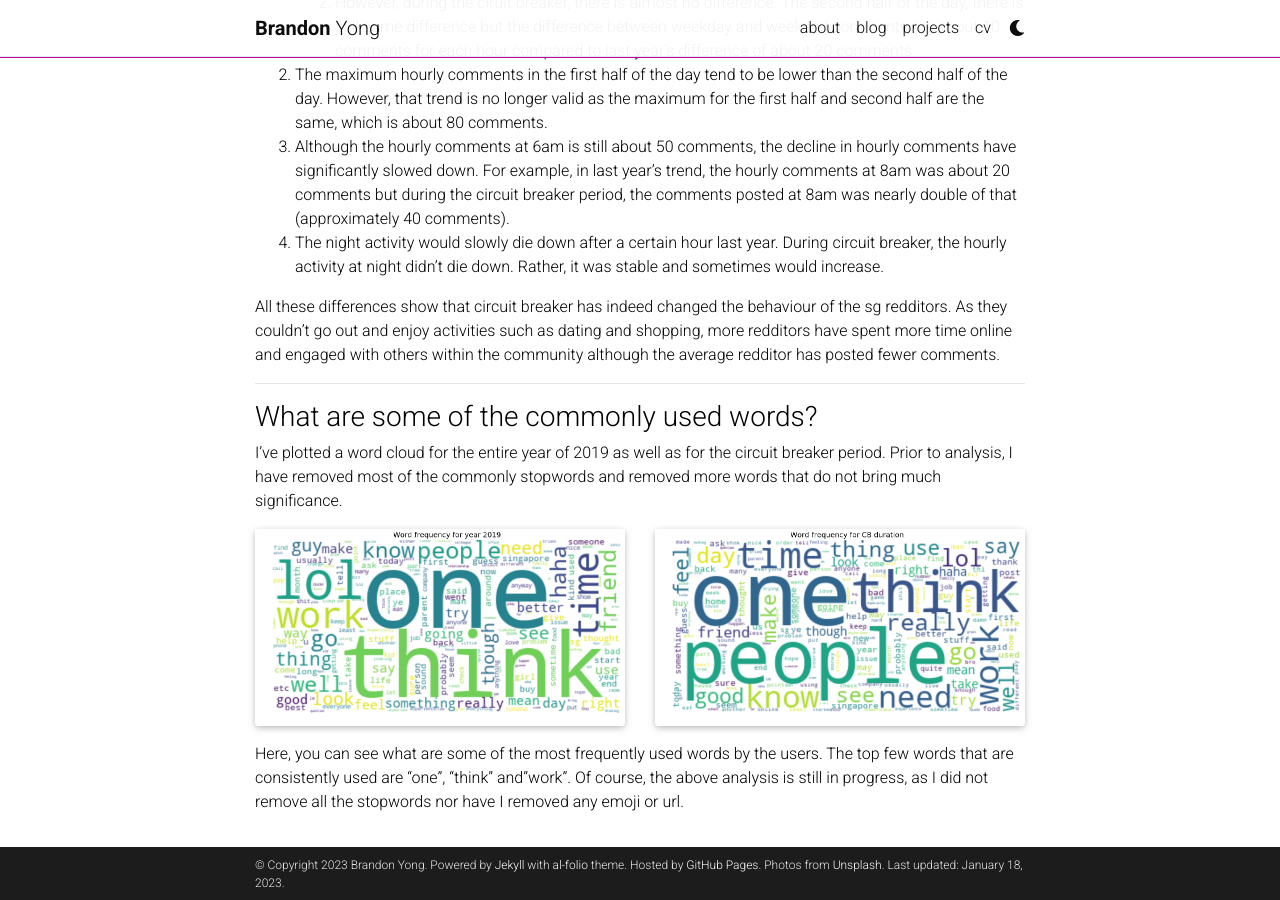
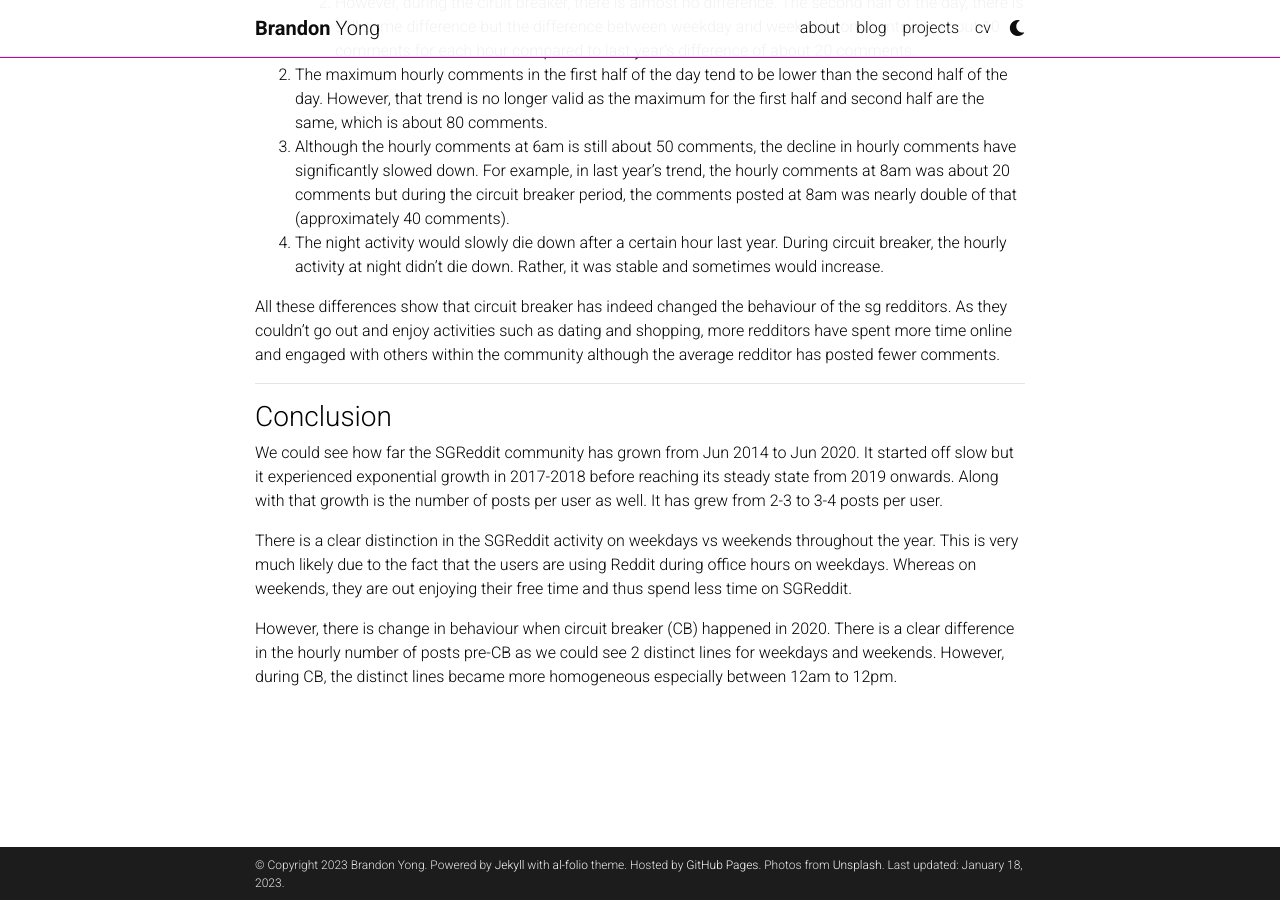
Before and after one commit to brandonyongys/brandonyongys.github.io, a Jekyll site: the page built from _projects/sgreddit-analysis.md, in a window 1280 px wide and 900 px high, scrolled down 7355 px. Built offline with Jekyll 4.4.1, drawn with Linux system fonts in a browser that asks for light colours; full-size pictures stand in for the smaller copies a plugin makes; comment, search, counter and statistics services are not loaded; a style sheet for code colours, icons or effects is not loaded.

Commit message:
Wrote a conclusion for sgreddit project. Excluded all the text analysis

```diff
--- a/_projects/sgreddit-analysis.md
+++ b/_projects/sgreddit-analysis.md
@@ -179,16 +179,10 @@ All these differences show that circuit breaker has indeed changed the behaviour
 
 <hr>
 
-### What are some of the commonly used words?
-I've plotted a word cloud for the entire year of 2019 as well as for the circuit breaker period. Prior to analysis, I have removed most of the commonly stopwords and removed more words that do not bring much significance.
+### Conclusion
 
-<div class="row mt-3">
-    <div class="col-sm mt-3 mt-md-0">
-        {% include figure.html path="assets/img/202006-sg-reddit/Word%20frequency%20for%20year%202019.png" class="img-fluid rounded z-depth-1" %}
-    </div>
-    <div class="col-sm mt-3 mt-md-0">
-        {% include figure.html path="assets/img/202006-sg-reddit/Word%20frequency%20for%20CB%20duration.png" class="img-fluid rounded z-depth-1" %}
-    </div>
-</div>
+We could see how far the SGReddit community has grown from Jun 2014 to Jun 2020. It started off slow but it experienced exponential growth in 2017-2018 before reaching its steady state from 2019 onwards. Along with that growth is the number of posts per user as well. It has grew from 2-3 to 3-4 posts per user.
 
-Here, you can see what are some of the most frequently used words by the users. The top few words that are consistently used are "one", "think" and"work". Of course, the above analysis is still in progress, as I did not remove all the stopwords nor have I removed any emoji or url.
+There is a clear distinction in the SGReddit activity on weekdays vs weekends throughout the year. This is very much likely due to the fact that the users are using Reddit during office hours on weekdays. Whereas on weekends, they are out enjoying their free time and thus spend less time on SGReddit.
+
+However, there is change in behaviour when circuit breaker (CB) happened in 2020. There is a clear difference in the hourly number of posts pre-CB as we could see 2 distinct lines for weekdays and weekends. However, during CB, the distinct lines became more homogeneous especially between 12am to 12pm.
```
